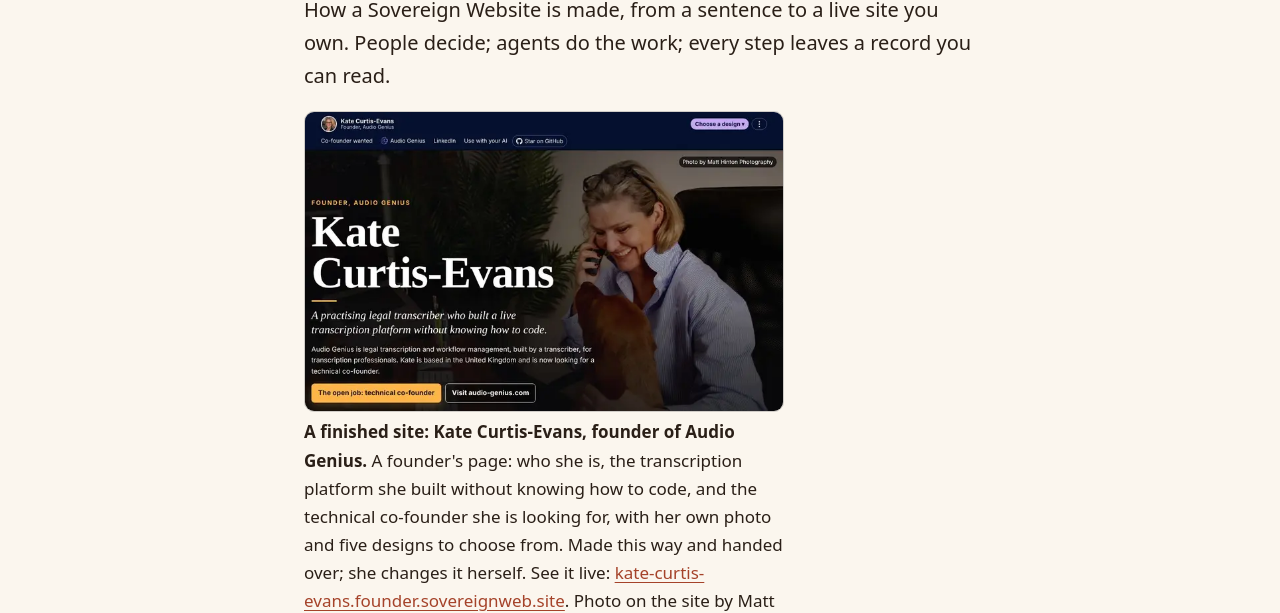
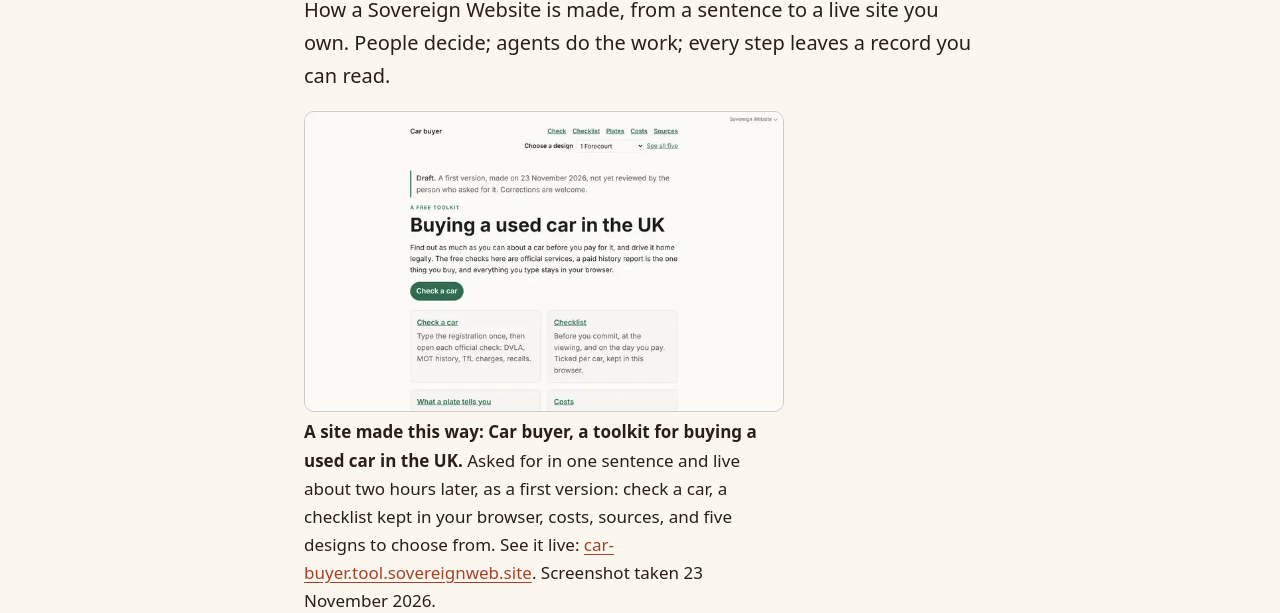
Before and after one commit to SovereignWebsite/Site__Demo__Pipeline-Demo, a plain HTML site: page site/workflow/index.html in a window 1280 px wide. Shown: the part 343-956 px from the top of the page. Drawn offline with Linux system fonts and the light colour scheme.

Commit message:
Workflow page: Car buyer as the example site, in place of Kate Curtis-Evans's, until her consent to be featured is recorded
startups.b withdrew the same use of Kate's site from the Sovereign
Website brochure (e5778df): her consent to her public site is recorded,
her consent to be featured in our own pages is not. Same rule here. Car
buyer is our own site; the caption calls it a first version, as its draft
notice does. The /agents/ link now points at Car buyer's.

Decision: 2026-11-23__next-sites
Agent: sites.b@SovereignWebsite.dinis
Claude-Session: https://claude.ai/code/session_01Kw9UwBucXVUaNYRMcWwk67

```diff
--- a/site/workflow/index.html
+++ b/site/workflow/index.html
@@ -61,8 +61,8 @@
 <p class="mark">pipeline-demo.demo.sovereignweb.site / workflow</p>
 <h1>The workflow in one page</h1>
 <p class="lede">How a Sovereign Website is made, from a sentence to a live site you own. People decide; agents do the work; every step leaves a record you can read.</p>
-<figure class="shot"><a href="https://kate-curtis-evans.founder.sovereignweb.site/"><img src="../assets/shots/kate-curtis-evans-founder-site.webp" width="720" height="450" alt="The home page of Kate Curtis-Evans's site: her name, her role as founder of Audio Genius, and a photo of her at her desk on the phone."></a>
-<figcaption><strong>A finished site: Kate Curtis-Evans, founder of Audio Genius.</strong> A founder's page: who she is, the transcription platform she built without knowing how to code, and the technical co-founder she is looking for, with her own photo and five designs to choose from. Made this way and handed over; she changes it herself. See it live: <a href="https://kate-curtis-evans.founder.sovereignweb.site/">kate-curtis-evans.founder.sovereignweb.site</a>. Photo on the site by Matt Hinton Photography; screenshot taken 23 November 2026.</figcaption></figure>
+<figure class="shot"><a href="https://car-buyer.tool.sovereignweb.site/"><img src="../assets/shots/car-buyer-tool-site.webp" width="720" height="450" alt="The home page of Car buyer: the heading Buying a used car in the UK, a Check a car button, and cards for the checklist and the other tools."></a>
+<figcaption><strong>A site made this way: Car buyer, a toolkit for buying a used car in the UK.</strong> Asked for in one sentence and live about two hours later, as a first version: check a car, a checklist kept in your browser, costs, sources, and five designs to choose from. See it live: <a href="https://car-buyer.tool.sovereignweb.site/">car-buyer.tool.sovereignweb.site</a>. Screenshot taken 23 November 2026.</figcaption></figure>
 <p class="cta"><a class="button" href="../request.html">Ask for a site</a> <span class="ctanote">£50, paid once. Live in hours.</span></p>
 <ul class="three">
 <li><strong>What you get:</strong> your own website, built by agents from your words and photos, with five designs to choose from, handed over to you.</li>
@@ -83,7 +83,7 @@
 <li><strong>Checked before it goes live.</strong> Nothing is published until it passes the checks.<details><summary>How, in detail</summary><p>Every change runs: links, writing style, a leak scan, HTML validity, accessibility, link previews and the policy. If one fails, nothing changes on the live site; if all pass, it deploys with a version number.</p></details></li>
 <li><strong>Design, round after round.</strong> A design agent reviews the live site and improves it, and you choose between five designs.<details><summary>How, in detail</summary><p>Each round asks real questions, such as "would you want one?", and ranks fixes. Person and founder sites carry a "Choose a design" control on every page.</p></details></li>
 <li><strong>You watch progress on pages.</strong> You read what is done and what waits on you on a page, not in a long chat.<details><summary>How, in detail</summary><p>The hub's <a href="https://hub.sovereignweb.site/operator/">operator page</a>, the <a href="https://hub.sovereignweb.site/building/">sites being built</a> and the <a href="https://sites.agents.sovereignweb.site/register/">site register</a>.</p></details></li>
-<li><strong>It is yours.</strong> At handover the site is yours to keep, change and move.<details><summary>How, in detail</summary><p>You get the repository, a start page and a prompt for your own Claude. From then on you change the site by asking your Claude in plain words; see how on a real owner's site: <a href="https://kate-curtis-evans.founder.sovereignweb.site/agents/">kate-curtis-evans.founder.sovereignweb.site/agents/</a>. The files, history and address can move anywhere, at any time.</p></details></li>
+<li><strong>It is yours.</strong> At handover the site is yours to keep, change and move.<details><summary>How, in detail</summary><p>You get the repository, a start page and a prompt for your own Claude. From then on you change the site by asking your Claude in plain words; every site has a page that shows how, at <code>/agents/</code> (<a href="https://car-buyer.tool.sovereignweb.site/agents/">for example</a>). The files, history and address can move anywhere, at any time.</p></details></li>
 </ol>
 
 <h2>One request, as it happened</h2>
```
Also changed, not shown: site/assets/shots/car-buyer-tool-site.webp (added), site/assets/shots/kate-curtis-evans-founder-site.webp (deleted).
